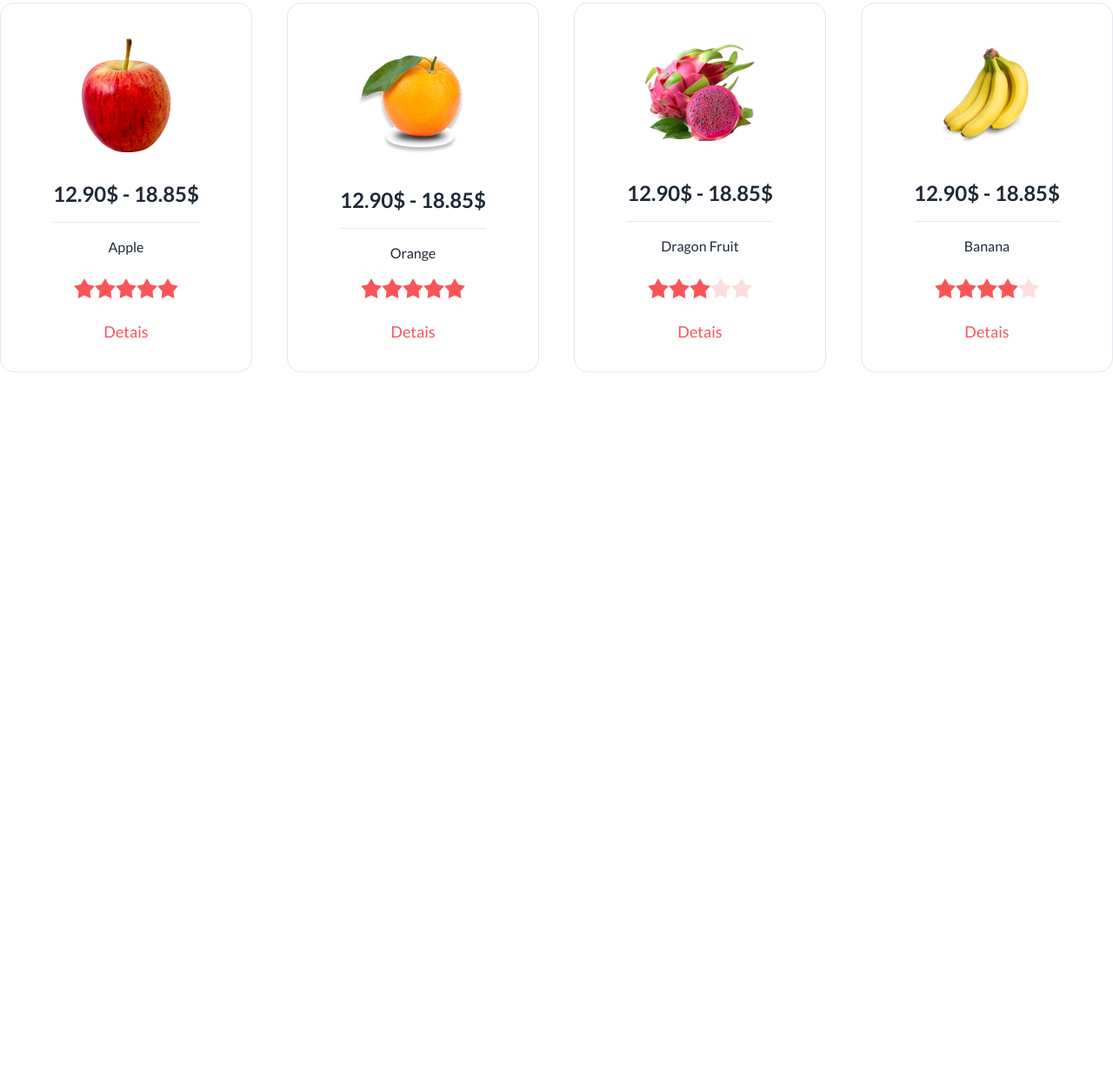
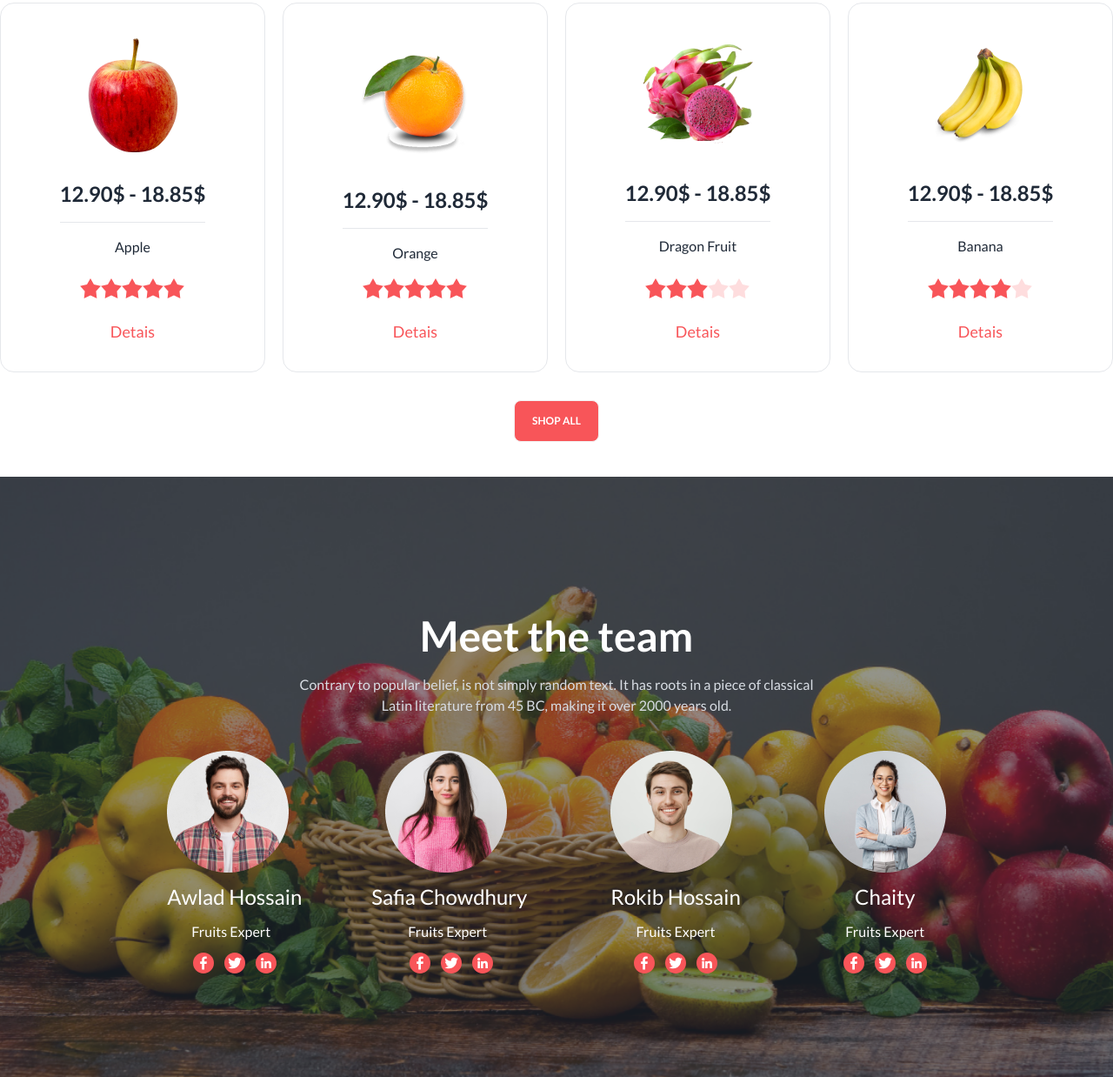
Before and after one commit to Jubayer234/Fruit-brust, a plain HTML site: page index.html in a window 1280 px wide. Shown: the part 1537-2775 px from the top of the page at 87% size. Before the commit the page ends 1965 px from the top, so only its background shows below. Drawn offline with nearby package versions, Linux system fonts and the light colour scheme.

Commit message:
added team section

```diff
--- a/index.html
+++ b/index.html
@@ -211,7 +211,7 @@
       </section>
       <!-- card section -->
       <section class="mt-8">
-        <div class="grid gap-10 grid-cols-1 md:grid-cols-2 lg:grid-cols-4">
+        <div class="grid gap-5 grid-cols-1 md:grid-cols-2 lg:grid-cols-4">
         <!-- card-1 -->
         <div class="card border text-center items-center">
           <figure><img class="mt-10" src="./images/fruit6.png" alt="Shoes" /></figure>
@@ -337,7 +337,7 @@
         </div>
         <!-- card-4 -->
         <div class="card border text-center items-center">
-          <figure><img class="mt-10" src="./images/fruit9.png" alt="Shoes" /></figure>
+          <figure><img class="lg:mt-10" src="./images/fruit9.png" alt="Shoes" /></figure>
           <div class="card-body">
             <h2 class="text-2xl font-bold mb-2">12.90$ - 18.85$</h2>
             <hr>
@@ -377,7 +377,78 @@
           </div>
         </div>
       </div>
+      <div class="flex justify-center items-center mt-8">
+        <button class="btn bg-[#F85559] text-white text-xs py-3 px-5 rounded-lg">Shop All<button>
+        </div>
+
+
       </section>
+      <!-- deal section ends -->
+      <!-- team section start -->
+      <section class="mt-10">
+        <div class="hero  lg:h-[690px]" style="background-image: url(./images/banner1.png);">
+          <div class="hero-overlay bg-opacity-50"></div>
+          <div class="hero-content text-center text-neutral-content ">
+            <div>
+              <h1 class="mb-5 mt-10 text-5xl text-white font-bold">Meet the team</h1>
+              <p class="mb-10">Contrary to popular belief, is not simply random text. It has roots in a piece of classical <br> Latin literature from 45 BC, making it over 2000 years old.</p>
+
+
+          <div class="flex flex-col lg:flex-row items-center  gap-24">
+            <!-- member-1 -->
+            <div class="text-white text-center">
+              <img src="./images/member1.png" alt="">
+              <h5 class="text-2xl mt-3">Awlad Hossain</h5>
+              <p class="mt-3 -ml-2">Fruits Expert</p>
+              <div class="flex justify-center gap-3 mt-3">
+              <img src="./images/facebook 1.svg" alt="">
+              <img src="./images/twitter (1) 1.svg" alt="">
+              <img src="./images/linkedin 1.svg" alt="">
+            </div>
+            </div>
+            <!-- member-2 -->
+            <div class="text-white text-center">
+              <img src="./images/member2.png" alt="">
+              <h5 class="text-2xl mt-3 -ml-4">Safia Chowdhury</h5>
+              <p class="mt-3 -ml-5">Fruits Expert</p>
+              <div class="flex justify-center gap-3 mt-3 -ml-3">
+              <img src="./images/facebook 1.svg" alt="">
+              <img src="./images/twitter (1) 1.svg" alt="">
+              <img src="./images/linkedin 1.svg" alt="">
+            </div>
+            </div>
+
+
+            <!-- member-3 -->
+            <div class="text-white text-center">
+              <img  src="./images/member3.png" alt="">
+              <h5 class="text-2xl mt-3">Rokib Hossain</h5>
+              <p class="mt-3">Fruits Expert</p>
+              <div class="flex justify-center gap-3 mt-3">
+              <img src="./images/facebook 1.svg" alt="">
+              <img src="./images/twitter (1) 1.svg" alt="">
+              <img src="./images/linkedin 1.svg" alt="">
+            </div>
+            </div>
+             <!-- member-4 -->
+             <div class="text-white text-center">
+              <img  src="./images/member4.png" alt="">
+              <h5 class="text-2xl mt-3">Chaity</h5>
+              <p class="mt-3">Fruits Expert</p>
+              <div class="flex justify-center gap-3 mt-3">
+              <img src="./images/facebook 1.svg" alt="">
+              <img src="./images/twitter (1) 1.svg" alt="">
+              <img src="./images/linkedin 1.svg" alt="">
+            </div>
+            </div>
+
+          </div>
+        </div>
+        </div>
+        </div>
+      </section>
+
+
   </main>
     <footer>
 
```
Also changed, not shown: images/facebook 1.svg (added), images/linkedin 1.svg (added), images/twitter (1) 1.svg (added).
